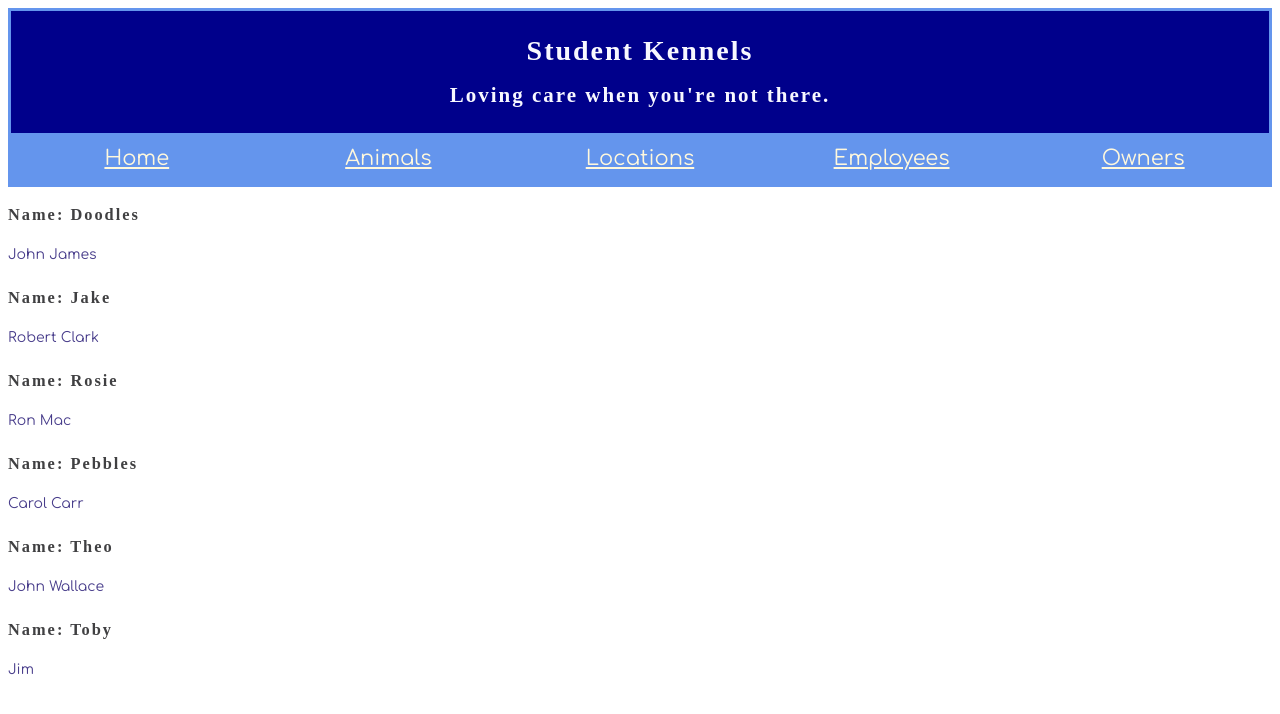
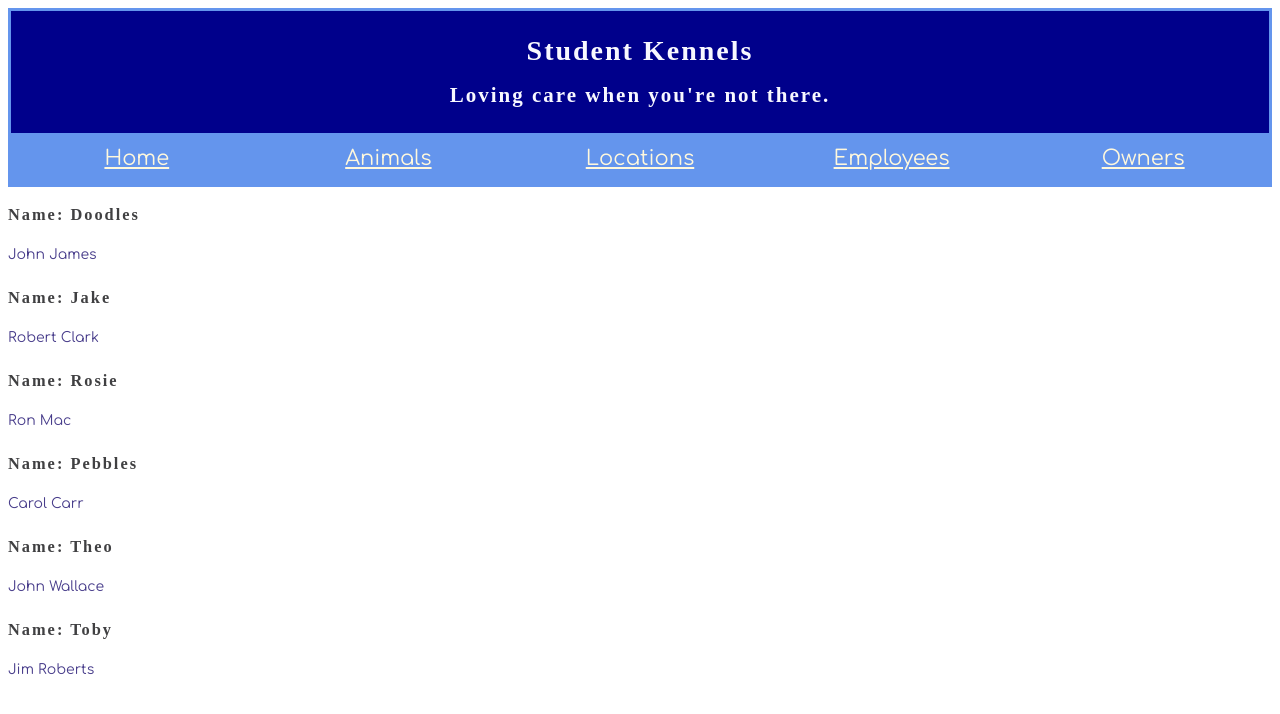
Before and after one commit to jimmymetts/kennel2, a React (Create React App) app: page /Employee in a window 1280 px wide. Shown: the top 714 px of the page. Built offline with nearby package versions, Linux system fonts and the light colour scheme; a web font is replaced by a local one.

Commit message:
updated name

```diff
--- a/src/components/employee/EmployeeCard.js
+++ b/src/components/employee/EmployeeCard.js
@@ -17,7 +17,7 @@ class EmployeeCard extends Component {
           <h3>Name: <span className="card-petname">Theo</span></h3>
           <p>John Wallace</p>
           <h3>Name: <span className="card-petname">Toby</span></h3>
-          <p>Jim</p>
+          <p>Jim Roberts</p>
 
         </div>
       </div>
```
